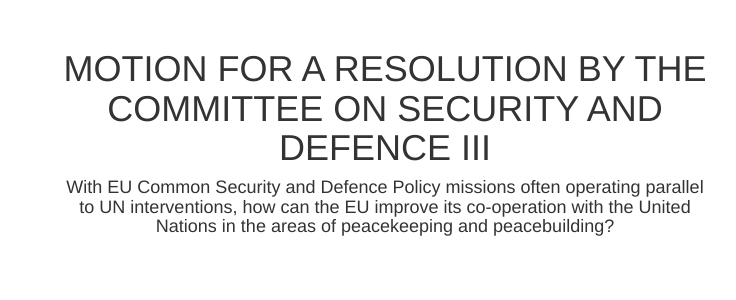
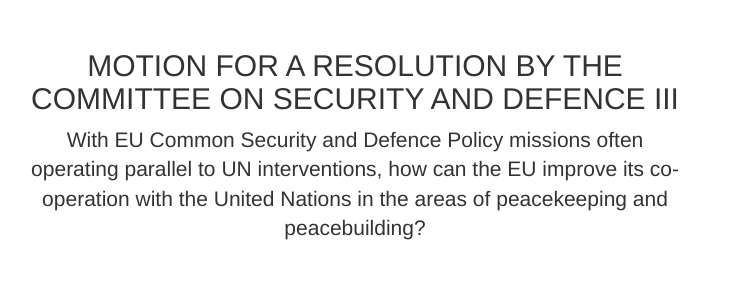
Before and after one commit to wolfskaempf/ga_statistics, a Django app: page /statistics/2/ in a window 1280 px wide. Shown: the part 51-351 px from the top of the page, without its empty margins (285-1021 px from the left). Run offline with Django 3.2, Linux system fonts and the light colour scheme; data comes from the database, SQL or seed files in the repository; parts of the project's set-up code (start-up, migrations or seed data) failed here and were passed over.

Commit message:
fixed centering issues, style changes

```diff
--- a/src/static/templates/base.html
+++ b/src/static/templates/base.html
@@ -31,17 +31,13 @@
     {% endblock %}
 
 
-    <div class="container">
 
-      <div class="container">
 
-        {% block content %}
-        <!-- To learn more about what this does, visit https://docs.djangoproject.com/en/1.8/topics/templates/ -->
-        {% endblock %}
+    {% block content %}
+    <!-- To learn more about what this does, visit https://docs.djangoproject.com/en/1.8/topics/templates/ -->
+    {% endblock %}
 
-      </div>
 
-    </div><!-- /.container -->
 
     {% block footer %}
     {% endblock %}
--- a/src/static/templates/committee_single.html
+++ b/src/static/templates/committee_single.html
@@ -14,10 +14,10 @@
 <div class="container">
   <div class="row">
         <div class="col-md-7 text-center col-centered">
-          <h1>MOTION FOR A RESOLUTION BY {{ committee.longName|upper }}</h1>
-          <h4>
+          <h2>MOTION FOR A RESOLUTION BY {{ committee.longName|upper }}</h1>
+          <p class="lead">
             {{ committee.topic }}
-          </h4>
+          </p>
         </div>
   </div>
 </div>
```
